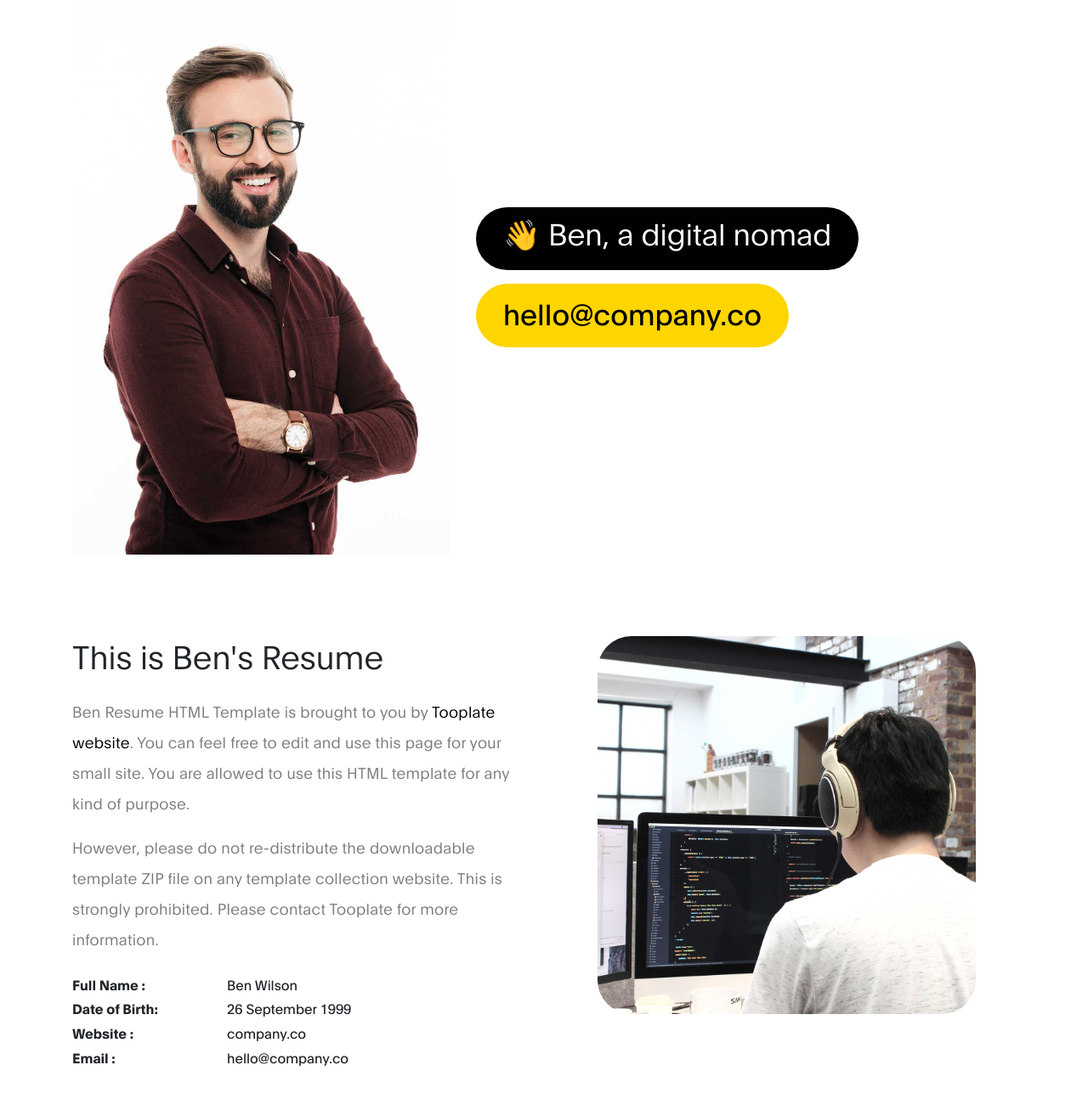
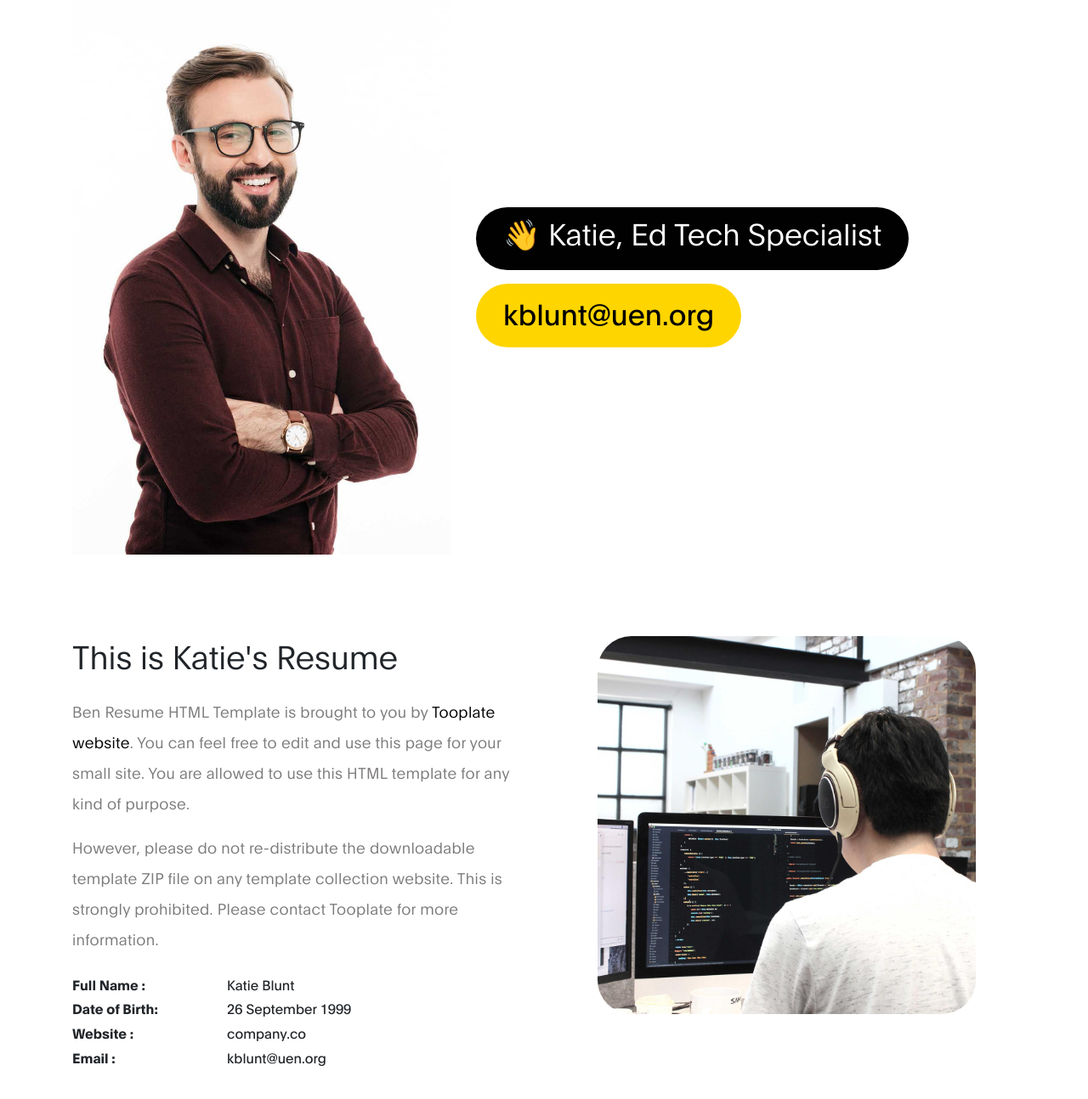
Before and after one commit to sassmasterkmb/BenTemplate, a plain HTML site: page index.html in a window 1280 px wide. Shown: the top 1294 px of the page at 85% size. Drawn offline with Linux system fonts and the light colour scheme.

Commit message:
Update index.html

```diff
--- a/index.html
+++ b/index.html
@@ -2,7 +2,7 @@
 <html lang="en">
 <head>
 
-     <title>Ben's Resume - Profile HTML Page</title>
+     <title>Katie's Resume - Profile HTML Page</title>
 
      <meta charset="UTF-8">
      <meta http-equiv="X-UA-Compatible" content="IE=Edge">
@@ -79,10 +79,10 @@ https://www.tooplate.com/view/2120-ben-resume
                    <div class="d-flex flex-column justify-content-center align-items-center col-lg-7 col-md-7 col-12">
                         <div class="hero-text">
 
-                            <h1 class="hero-title">👋 Ben, a digital nomad</h1>
+                            <h1 class="hero-title">👋 Katie, Ed Tech Specialist</h1>
 
                             <a href="#" class="email-link">
-                                hello@company.co
+                                kblunt@uen.org
                             </a>
 
                         </div>
@@ -98,20 +98,20 @@ https://www.tooplate.com/view/2120-ben-resume
             <div class="row">
 
                 <div class="col-lg-6 col-md-6 col-12">
-                    <h3 class="mb-4">This is Ben's Resume</h3>
+                    <h3 class="mb-4">This is Katie's Resume</h3>
 
                     <p>Ben Resume HTML Template is brought to you by <a rel="nofollow" href="https://www.tooplate.com" target="_parent">Tooplate website</a>. You can feel free to edit and use this page for your small site. You are allowed to use this HTML template for any kind of purpose.</p>
 
                     <p>However, please do not re-distribute the downloadable template ZIP file on any template collection website. This is strongly prohibited. Please contact Tooplate for more information.</p>
 
                     <ul class="mt-4 mb-5 mb-lg-0 profile-list list-unstyled">
-                        <li><strong>Full Name :</strong> Ben Wilson </li>
+                        <li><strong>Full Name :</strong> Katie Blunt </li>
 
                         <li><strong>Date of Birth:</strong> 26 September 1999</li>
 
                         <li><strong>Website :</strong> company.co</li>
 
-                        <li><strong>Email :</strong> hello@company.co</li>
+                        <li><strong>Email :</strong> kblunt@uen.org</li>
                     </ul>
                 </div>
 
```
